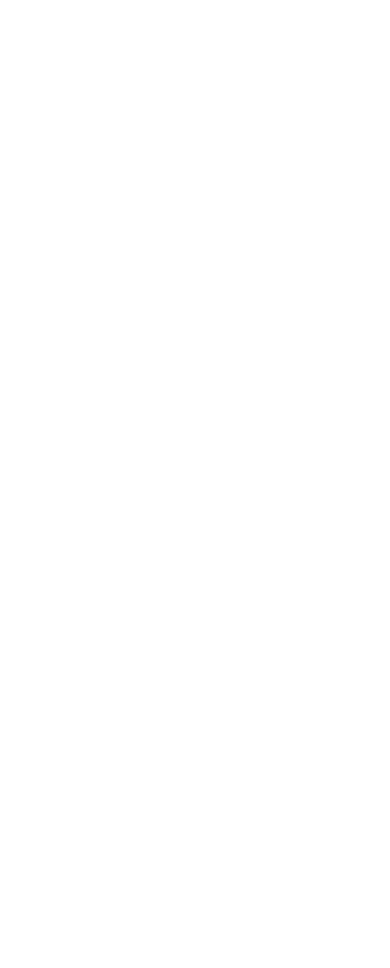
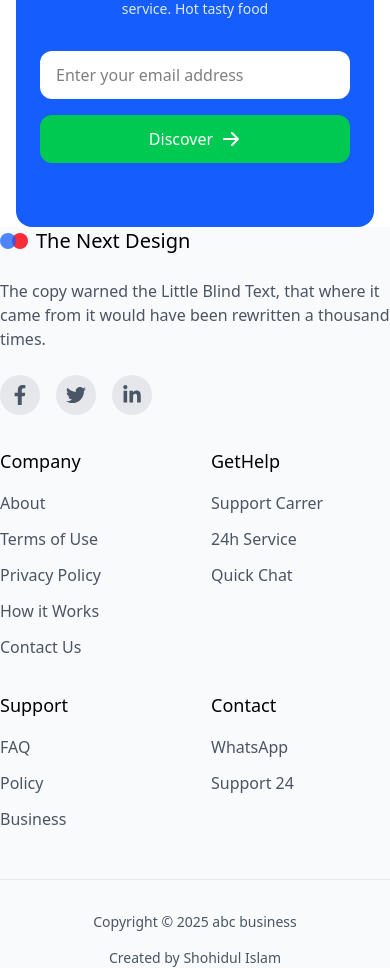
Before and after one commit to shohidul2015/business-landing-page-react, a React (Vite) app: page / in a window 390 px wide. Shown: the part 8248-9216 px from the top of the page. Before the commit the page ends 8115 px from the top, so only its background shows below. Built offline with nearby package versions, Linux system fonts and the light colour scheme.

Commit message:
Add:
NewsletterSection and Footer components added

```diff
--- a/index.html
+++ b/index.html
@@ -1,8 +1,8 @@
-<!doctype html>
+<!DOCTYPE html>
 <html lang="en">
   <head>
     <meta charset="UTF-8" />
-    <link rel="icon" type="image/svg+xml" href="/vite.svg" />
+    <link rel="icon" type="image/svg+xml" href="/fav-cion.png" />
     <meta name="viewport" content="width=device-width, initial-scale=1.0" />
     <title>business-landing-page-react</title>
   </head>
--- a/src/App.jsx
+++ b/src/App.jsx
@@ -9,6 +9,8 @@
 import PricingSection from './components/PricingSection'
 import ServicesSection from './components/ServicesSection'
 import TestimonialsSection from './components/TestimonialsSection'
+import NewsletterSection from './components/NewsletterSection'
+import Footer from './components/Footer'
 
 function App() {
   return (
@@ -25,6 +27,8 @@
         <PricingSection />
         <ServicesSection />
         <TestimonialsSection />
+        <NewsletterSection />
+        <Footer />
       </div>
     </main>
   )
--- /dev/null
+++ b/src/components/Footer.jsx
@@ -0,0 +1,160 @@
+import React from 'react'
+import { FaFacebookF, FaTwitter, FaLinkedinIn } from 'react-icons/fa'
+import { motion } from "framer-motion";
+import { fadeIn, textVariant } from "../utils/motion";
+
+const Footer = () => {
+  const footerLinks = {
+    company: [
+      { name: 'About', href: '#' },
+      { name: 'Terms of Use', href: '#' },
+      { name: 'Privacy Policy', href: '#' },
+      { name: 'How it Works', href: '#' },
+      { name: 'Contact Us', href: '#' },
+    ],
+    getHelp: [
+      { name: 'Support Carrer', href: '#' },
+      { name: '24h Service', href: '#' },
+      { name: 'Quick Chat', href: '#' },
+    ],
+    support: [
+      { name: 'FAQ', href: '#' },
+      { name: 'Policy', href: '#' },
+      { name: 'Business', href: '#' },
+    ],
+    contact: [
+      { name: 'WhatsApp', href: '#' },
+      { name: 'Support 24', href: '#' },
+    ],
+  }
+
+  return (
+    <motion.footer
+      variants={fadeIn('up', 0.2)}
+      initial="hidden"
+      whileInView="show"
+      className="bg-gray-50"
+    >
+      <div className="section-container">
+        <motion.div
+          variants={fadeIn('up', 0.3)}
+          className="grid grid-cols-1 md:grid-cols-2 lg:grid-cols-12 gap-8 lg:gap-12"
+        >
+          {/* Brand Column */}
+          <motion.div
+            variants={fadeIn('right', 0.4)}
+            className="lg:col-span-4"
+          >
+            <motion.div
+              variants={fadeIn('down', 0.5)}
+              className="flex items-center gap-1 mb-6"
+            >
+              <div className="w-4 h-4 bg-blue-600 rounded-full opacity-75"></div>
+              <div className="w-4 h-4 bg-red-500 rounded-full -ml-2"></div>
+              <span className="text-xl font-medium ml-1">The Next Design</span>
+            </motion.div>
+            <motion.p
+              variants={fadeIn('up', 0.6)}
+              className="text-gray-600 mb-6"
+            >
+              The copy warned the Little Blind Text, that where it came from it would have been rewritten a thousand times.
+            </motion.p>
+            <motion.div
+              variants={fadeIn('up', 0.7)}
+              className="flex gap-4"
+            >
+              <motion.a
+                whileHover={{ scale: 1.1 }}
+                href="#"
+                className="w-10 h-10 bg-gray-200 rounded-full flex items-center justify-center text-gray-600 hover:bg-blue-600 hover:text-white transition-colors"
+              >
+                <FaFacebookF className="w-5 h-5" />
+              </motion.a>
+              <motion.a
+                whileHover={{ scale: 1.1 }}
+                href="#"
+                className="w-10 h-10 bg-gray-200 rounded-full flex items-center justify-center text-gray-600 hover:bg-blue-400 hover:text-white transition-colors"
+              >
+                <FaTwitter className="w-5 h-5" />
+              </motion.a>
+              <motion.a
+                whileHover={{ scale: 1.1 }}
+                href="#"
+                className="w-10 h-10 bg-gray-200 rounded-full flex items-center justify-center text-gray-600 hover:bg-blue-700 hover:text-white transition-colors"
+              >
+                <FaLinkedinIn className="w-5 h-5" />
+              </motion.a>
+            </motion.div>
+          </motion.div>
+
+          {/* Links Columns */}
+          <motion.div
+            variants={fadeIn('left', 0.4)}
+            className="lg:col-span-8"
+          >
+            <div className="grid grid-cols-2 md:grid-cols-4 gap-8">
+              {Object.entries(footerLinks).map(([category, links], categoryIndex) => (
+                <motion.div
+                  key={category}
+                  variants={fadeIn('up', 0.3 * (categoryIndex + 1))}
+                >
+                  <motion.h3
+                    variants={textVariant(0.2)}
+                    className="text-lg font-medium mb-4"
+                  >
+                    {category.charAt(0).toUpperCase() + category.slice(1)}
+                  </motion.h3>
+                  <motion.ul
+                    variants={fadeIn('up', 0.4)}
+                    className="space-y-3"
+                  >
+                    {links.map((link, index) => (
+                      <motion.li
+                        key={index}
+                        variants={fadeIn('up', 0.1 * (index + 1))}
+                      >
+                        <motion.a
+                          whileHover={{ x: 5 }}
+                          href={link.href}
+                          className="text-gray-600 hover:text-gray-900"
+                        >
+                          {link.name}
+                        </motion.a>
+                      </motion.li>
+                    ))}
+                  </motion.ul>
+                </motion.div>
+              ))}
+            </div>
+          </motion.div>
+        </motion.div>
+
+        {/* Copyright */}
+        <motion.div
+          variants={fadeIn('up', 0.8)}
+          className="border-t border-gray-200 mt-12 pt-8"
+        >
+          <motion.div
+            variants={fadeIn('up', 0.9)}
+            className="flex flex-col md:flex-row justify-between items-center gap-4"
+          >
+            <motion.p
+              variants={fadeIn('right', 1.0)}
+              className="text-gray-600 text-sm"
+            >
+              Copyright © {new Date().getFullYear()} abc business
+            </motion.p>
+            <motion.p
+              variants={fadeIn('left', 1.0)}
+              className="text-gray-600 text-sm"
+            >
+              Created by Shohidul Islam
+            </motion.p>
+          </motion.div>
+        </motion.div>
+      </div>
+    </motion.footer>
+  )
+}
+
+export default Footer
--- /dev/null
+++ b/src/components/NewsletterSection.jsx
@@ -0,0 +1,83 @@
+import React from 'react'
+import { HiArrowRight } from 'react-icons/hi'
+import { motion } from "framer-motion";
+import { fadeIn, textVariant } from "../utils/motion";
+
+const NewsletterSection = () => {
+  return (
+    <section id="newsletter" className="section-container px-4 md:px-0">
+      <motion.div
+        variants={fadeIn('up', 0.2)}
+        initial="hidden"
+        whileInView="show"
+        className="bg-blue-600 rounded-2xl overflow-hidden"
+      >
+        <div className="relative md:px-16 px-6 py-16 md:py-24">
+          {/* Background Gradient */}
+          <motion.div
+            variants={fadeIn('left', 0.4)}
+            className="absolute top-0 right-0 w-1/2 h-full bg-blue-700 clip-path-slant hidden md:block"
+          ></motion.div>
+
+          <div className="relative flex flex-col lg:flex-row items-center justify-between gap-8 md:gap-12">
+            {/* Left Content */}
+            <motion.div
+              variants={fadeIn('right', 0.5)}
+              className="text-white max-w-lg text-center md:text-left"
+            >
+              <motion.h2
+                variants={textVariant(0.3)}
+                className="text-2xl sm:text-3xl md:text-4xl font-medium mb-4"
+              >
+                Subscribe newsletter
+              </motion.h2>
+              <motion.p
+                variants={fadeIn('up', 0.6)}
+                className="text-blue-100 text-sm sm:text-base"
+              >
+                Best cooks and best delivery guys all at your service. Hot tasty food
+              </motion.p>
+            </motion.div>
+
+            {/* Email Form */}
+            <motion.div
+              variants={fadeIn('left', 0.5)}
+              className="w-full md:w-auto"
+            >
+              <motion.div
+                variants={fadeIn('up', 0.6)}
+                className="flex flex-col sm:flex-row gap-4 sm:gap-0"
+              >
+                <motion.input
+                  variants={fadeIn('right', 0.7)}
+                  type="email"
+                  placeholder="Enter your email address"
+                  className="w-full sm:w-auto md:w-80 px-4 sm:px-6 py-3 sm:py-4 rounded-xl sm:rounded-l-xl sm:rounded-r-none focus:outline-none focus:ring-2 focus:ring-green-500 bg-white"
+                />
+                <motion.button
+                  variants={fadeIn('left', 0.7)}
+                  whileHover={{ scale: 1.05 }}
+                  whileTap={{ scale: 0.95 }}
+                  className="w-full sm:w-auto cursor-pointer bg-green-500 text-white px-6 sm:px-8 py-3 sm:py-4 rounded-xl sm:rounded-l-none sm:rounded-r-xl hover:bg-green-600 transition-colors flex items-center justify-center sm:justify-start gap-2"
+                >
+                  <span>Discover</span>
+                  <HiArrowRight className="w-5 h-5" />
+                </motion.button>
+              </motion.div>
+            </motion.div>
+          </div>
+        </div>
+      </motion.div>
+
+      <style>
+        {`
+          .clip-path-slant {
+            clip-path: polygon(20% 0%, 100% 0%, 100% 100%, 0% 100%);
+          }
+        `}
+      </style>
+    </section>
+  )
+}
+
+export default NewsletterSection
```
Also changed, not shown: public/fav-cion.png (added).
